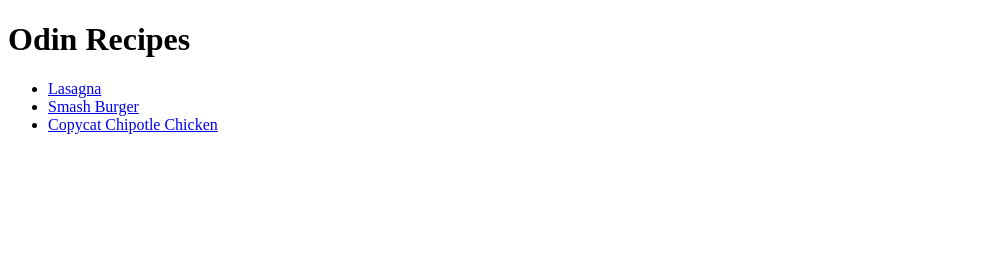
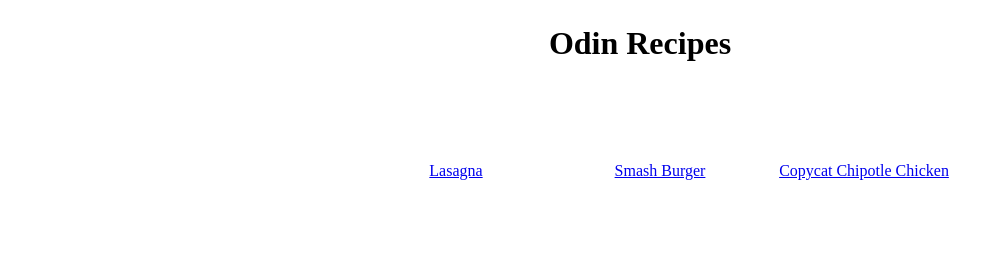
Before and after one commit to Spelel/Odin-recipes, a plain HTML site: page index.html in a window 1280 px wide. Shown: the whole page, without its empty margins (0-1003 px from the left). Drawn offline with Linux system fonts and the light colour scheme.

Commit message:
Small change in look

```diff
--- a/index.html
+++ b/index.html
@@ -4,14 +4,15 @@
     <meta charset="UTF-8">
     <meta http-equiv="X-UA-Compatible" content="IE=edge">
     <meta name="viewport" content="width=device-width, initial-scale=1.0">
+    <link rel="stylesheet" href="style.css">
     <title>OdinR</title>
 </head>
 <body>
-    <h1>Odin Recipes</h1>
+    <h1 class="one">Odin Recipes</h1>
     <ul>
-    <li><a href="recipes/lasagna.html">Lasagna</a></li>
-    <li><a href="recipes/Smash-Burger.html">Smash Burger</a></li>
-    <li><a href="recipes/Chipotle-chicken.html">Copycat Chipotle Chicken</a></li>
+    <li class="lasagna"><a href="recipes/lasagna.html">Lasagna</a></li>
+    <li class="Smash"><a href="recipes/Smash-Burger.html">Smash Burger</a></li>
+    <li class="Chicken"><a href="recipes/Chipotle-chicken.html">Copycat Chipotle Chicken</a></li>
 
 </ul>
 </body>
--- /dev/null
+++ b/style.css
@@ -0,0 +1,14 @@
+.one {
+    text-align: center;
+    margin: 25px auto;
+    margin-bottom: 100px;
+}
+
+ul {
+    text-align: center;
+}
+li {
+    display: inline-block;
+    width: 200px;
+    height: 100px;
+    }
```
